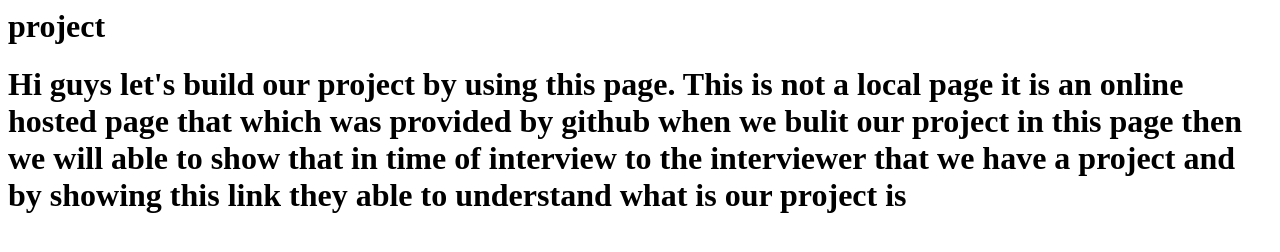
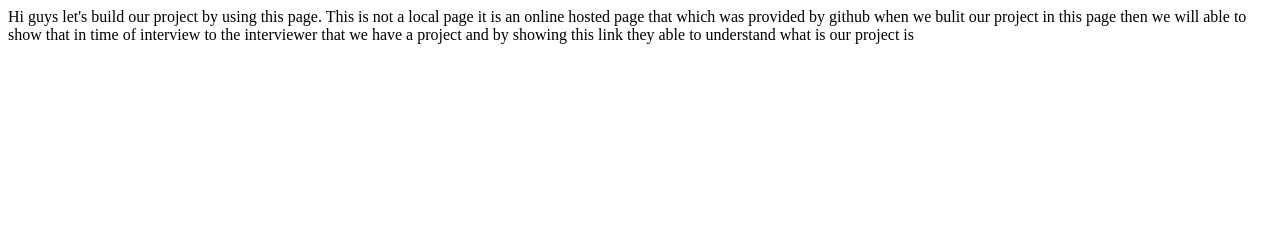
Before and after one commit to Moneshteja/project, a plain HTML site: page index.html in a window 1280 px wide. Drawn offline with Linux system fonts and the light colour scheme.

Commit message:
Update index.html

```diff
--- a/index.html
+++ b/index.html
@@ -1,5 +1,4 @@
 
-<h1>project<h1>
 Hi guys let's build our project by using this page.
 
 This is not a local page it is an online hosted page that which was provided by github when we bulit our project in this page then we will able to show that in time of interview to the interviewer that we have a project and by showing this link they able to understand what is our project is
```
